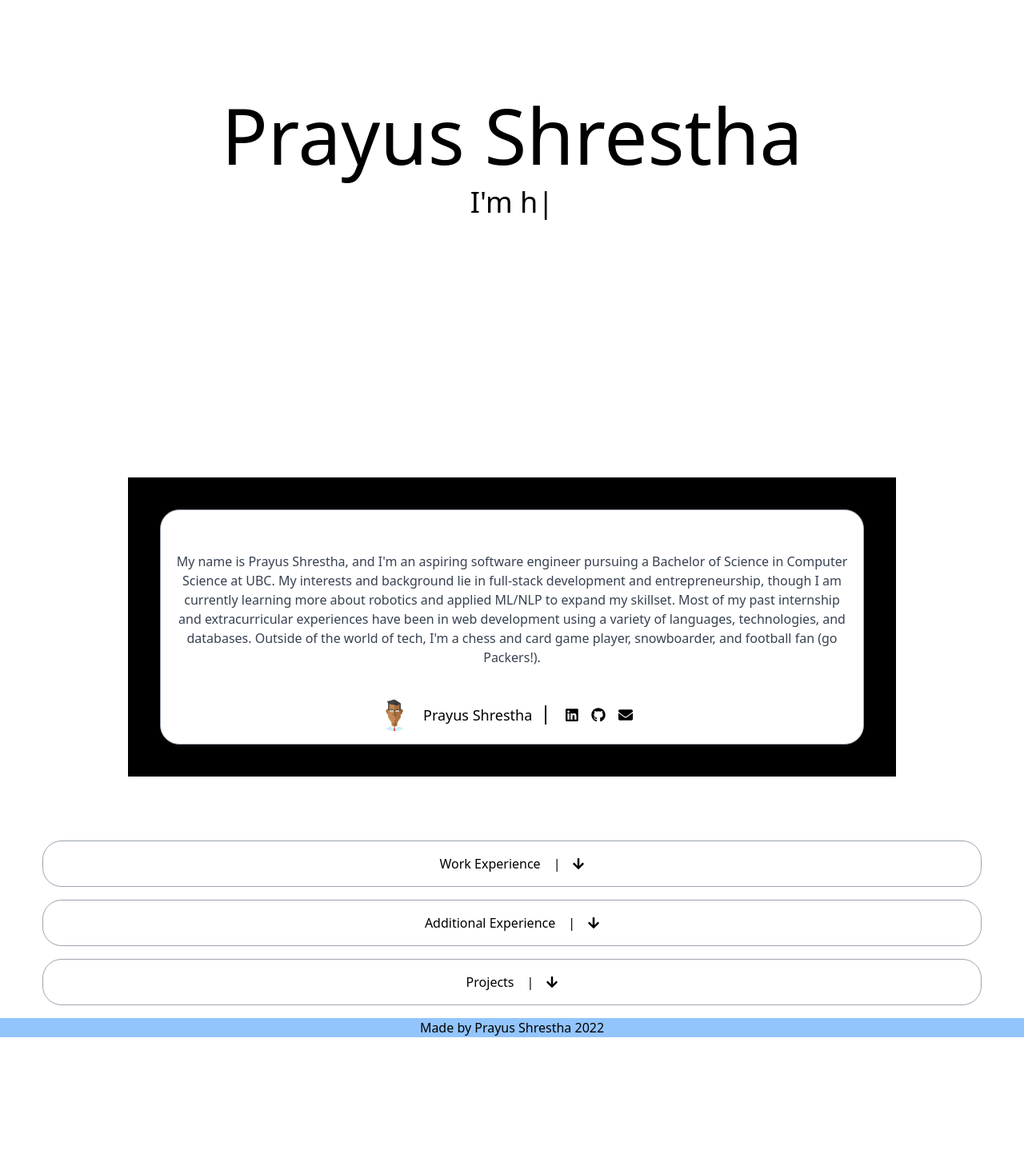
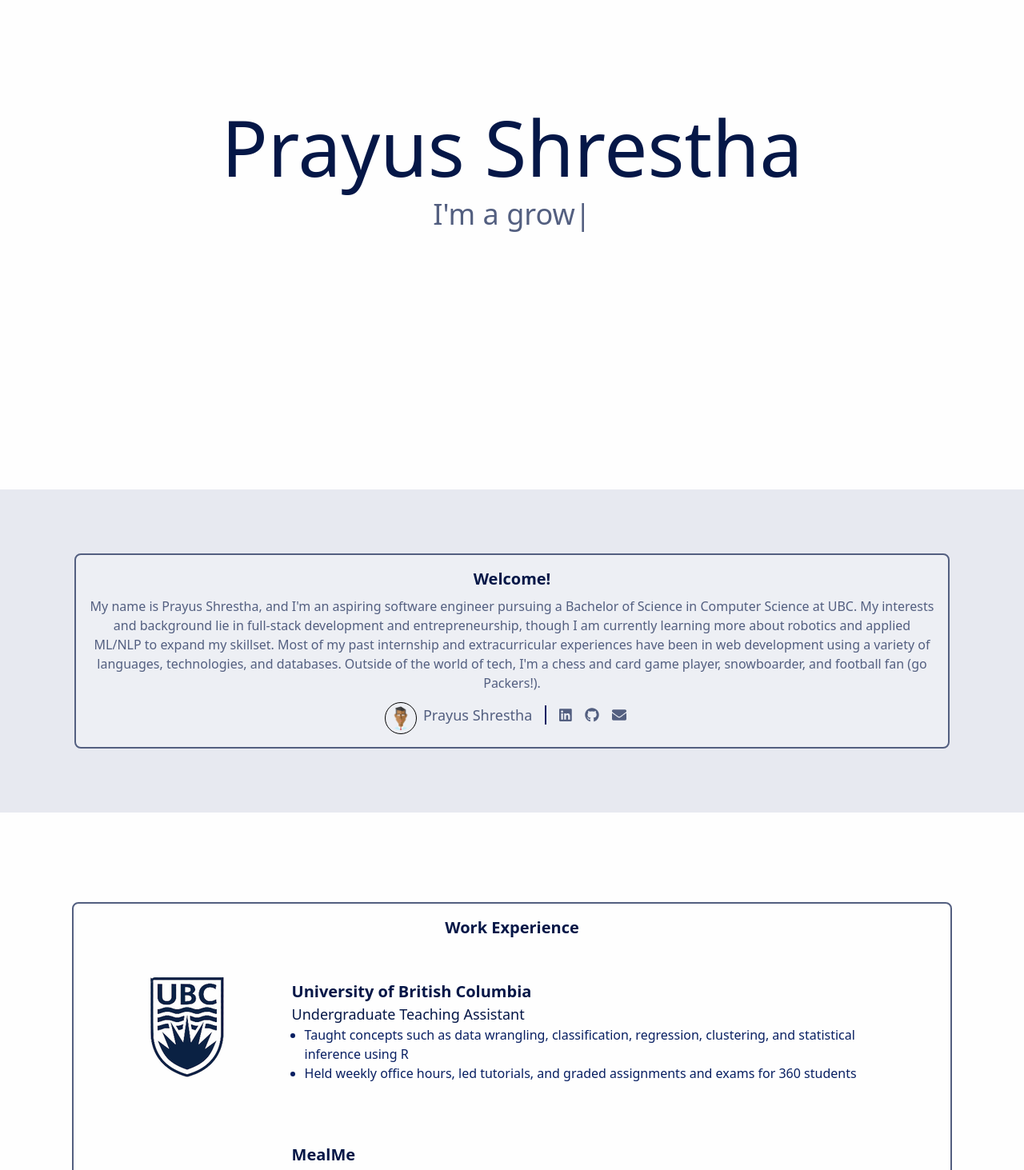
Before and after one commit to PrayusShrestha/personal-website, a React (Create React App) app: page / in a window 1280 px wide. Shown: the part 260-1723 px from the top of the page at 80% size. Before the commit the page ends 1557 px from the top, so only its background shows below. Built offline with nearby package versions, Linux system fonts and the light colour scheme.

Commit message:
new layout (incomplete). Todo: finish project components and clean up css

```diff
--- a/src/App.css
+++ b/src/App.css
@@ -4,10 +4,8 @@
 
 
 @layer components {
-    .resume-section {
-      @apply m-20
-    }
+
     .resume-heading {
-      @apply w-11/12 mb-4 m-auto border border-gray-400 bg-white rounded-3xl p-4 flex-col justify-between leading-normal
+      @apply w-11/12 mb-4 m-auto border-2 border-gray-400 bg-white rounded-lg p-4 flex-col justify-between leading-normal
     }
   }
--- a/src/components/About.js
+++ b/src/components/About.js
@@ -7,22 +7,22 @@ import { FontAwesomeIcon } from '@fortawesome/react-fontawesome';
 function About() {
 
     return (
-            <div class="flex p-10 w-3/4 m-auto mb-20 text-center bg-black">
-                <div class="border border-gray-400 bg-white rounded-3xl p-4 flex flex-col justify-between leading-normal">
-                    <div class="mb-8">
-                        <div class="text-white font-bold text-xl mb-2">Welcome!</div>
-                        <p class="text-gray-700 text-base">
+            <div class="flex p-10 w-11/12 my-10 m-auto text-center bg-glitter">
+                <div class="border-2 border-payne_grey bg-light-glitter rounded-lg p-4 flex flex-col hover:border-oxford_blue hover:shadow-lg">
+                    <div class="">
+                        <div class="font-extrabold text-xl mb-2 text-oxford_blue">Welcome!</div>
+                        <p class="text-base text-payne_grey font-light">
                             {json.personal.about}
                         </p>
                     </div>
-                    <div class="flex items-center m-auto mt-2">
-                        <img class="w-10 h-10 rounded-full mr-4" src={headshot} alt="Avatar of Prayus"></img>
-                        <div class="text-sm">
-                            <ul className="m-0 p-0 list-none text-lg">
-                                <li className="inline pr-4 border-r-2 mr-6 border-black ">
+                    <div class="flex items-center m-auto mt-1">
+                        <img class="w-10 h-10 p-1 border border-black rounded-full mr-2 mt-2" src={headshot} alt="Avatar of Prayus"></img>
+                        <div class="text-sm text-payne_grey">
+                            <ul className="list-none text-lg">
+                                <li className="inline pr-4 border-r-2 mr-4 border-royal_blue font-extralight">
                                     Prayus Shrestha
                                 </li>
-                                <li className="inline block pr-4">
+                                <li className="inline block pr-4 hover:bold">
                                     <a target="_blank" href={json.personal.linkedin_url}>
                                         <FontAwesomeIcon icon={faLinkedin}></FontAwesomeIcon>
                                     </a>
--- a/src/components/ExperienceList.js
+++ b/src/components/ExperienceList.js
@@ -16,39 +16,67 @@ function ExperienceList(props) {
     }
 
     return (
-        <div class="resume-heading">
-            <Disclosure>
-                <div onClick={handleClick}>
-                    <Disclosure.Button className="w-full m-auto">
-                        <h1 className="inline pr-4">
+        // <div class="resume-heading">
+        //     <Disclosure>
+        //         <div onClick={handleClick}>
+        //             <Disclosure.Button className="w-full m-auto">
+        //                 <div className="inline float-left">
+        //                     <FontAwesomeIcon icon={arrowDir == -1 ? faArrowDown : faArrowUp}></FontAwesomeIcon>
+        //                 </div>
+
+        //                 <h1 className="inline">
+        //                     {title}
+        //                 </h1>
+
+        //                 <div className="inline float-right">
+        //                     <FontAwesomeIcon icon={arrowDir == -1 ? faArrowDown : faArrowUp}></FontAwesomeIcon>
+        //                 </div>
+        //             </Disclosure.Button>
+        //         </div>
+        //         <Transition
+        //             enter="transition duration-200 ease-in"
+        //             enterFrom="transform scale-95 opacity-0"
+        //             enterTo="transform scale-100 opacity-100"
+        //             leave="transition duration-200 ease-out"
+        //             leaveFrom="transform scale-100 opacity-100"
+        //             leaveTo="transform scale-95 opacity-0"
+        //         >
+        //         <Disclosure.Panel className="text-black-500">
+        //             {experiences.map(experience => {
+        //                 return (
+        //                     <div class="resume-section">
+        //                         <ExperienceListItem data={experience} />
+        //                     </div>
+        //                 );
+        //             })}
+        //         </Disclosure.Panel>
+        //         </Transition>
+        //     </Disclosure>
+        // </div>
+
+        <div class="resume-heading my-10 border-payne_grey hover:border-oxford_blue hover:shadow-inner">
+                <div className="text-center">
+                        {/* <div className="inline float-left">
+                            <FontAwesomeIcon icon={arrowDir == -1 ? faArrowDown : faArrowUp}></FontAwesomeIcon>
+                        </div> */}
+
+                        <h1 className="inline mx-auto font-extrabold text-xl text-oxford_blue">
                             {title}
                         </h1>
-                        |
-                        <div className="inline pl-4">
+
+                        {/* <div className="inline float-right">
                             <FontAwesomeIcon icon={arrowDir == -1 ? faArrowDown : faArrowUp}></FontAwesomeIcon>
-                        </div>
-                    </Disclosure.Button>
+                        </div> */}
                 </div>
-                <Transition
-                    enter="transition duration-200 ease-in"
-                    enterFrom="transform scale-95 opacity-0"
-                    enterTo="transform scale-100 opacity-100"
-                    leave="transition duration-200 ease-out"
-                    leaveFrom="transform scale-100 opacity-100"
-                    leaveTo="transform scale-95 opacity-0"
-                >
-                <Disclosure.Panel className="text-black-500">
                     {experiences.map(experience => {
                         return (
-                            <div class="resume-section">
+                            <div class="">
                                 <ExperienceListItem data={experience} />
                             </div>
                         );
                     })}
-                </Disclosure.Panel>
-                </Transition>
-            </Disclosure>
         </div>
+
         // <div class="border m-4 relative">
         //         <div onClick={handleClick}>
         //                 <h1 className="inline pr-4">
--- a/src/components/ExperienceListItem.js
+++ b/src/components/ExperienceListItem.js
@@ -24,20 +24,24 @@ function ExperienceListItem(props) {
 
   return (
       <>
-        <div class="flex flex-col justify-center h-1/3 m-4">
+        <div className="flex flex-col justify-center h-1/3 m-4 relative">
           <div
-            class="relative w-5/6 flex md:flex-row space-x-5 space-y-3 space-y-0 rounded-xl shadow-lg p-3 mx-auto border border-black bg-white relative">
-            <div class="w-full w-1/4 bg-white grid place-items-center text-xs">
-              <img src={logo_route} alt="Company Logo"/>
+            class="w-full flex flex-row space-x-5 space-y-3 rounded-lg hover:shadow-lg p-3 mx-auto bg-white">
+            <div className="w-1/4 grid place-items-center">
+              <a href={link} target="_blank">
+                <img src={logo_route} alt="Company Logo"/>
+              </a>
             </div>
-            <div class="w-full bg-white flex-col p-3 inline">
-              <div class="font-black text-gray-800 text-lg">
-                <div>
+            <div className="w-full flex-col p-3 inline">
+              <div className="text-oxford_blue">
+                <div className="font-black  text-xl">
                   {company}
                 </div>
-                <div>{title}</div>
+                <div className="text-lg">
+                  {title}
+                </div>
               </div>
-              <p class="md:text-lg text-gray-500 text-base">
+              <p className="text-royal_blue font-light">
                 <ul className="list-disc">
                   {bullets.map(bullet => {
                     return(
--- a/src/components/Header.js
+++ b/src/components/Header.js
@@ -13,9 +13,9 @@ const Header = forwardRef(({ workExperienceClick }, ref) => {
     const github_url = json["personal"]["github_url"];
     const email = json["personal"]["email"];
     return (
-        <nav className="sticky absolute top-0 width-full bg-blue-300 text-white px-6 py-4 shadow-xl">
+        <nav className="sticky absolute top-0 width-full bg-oxford_blue text-white px-6 py-6 drop-shadow-xl">
             <ul className="m-0 p-0 list-none">
-                <li className="inline pr-2 border-r-2 mr-6 text-white">
+                <li className="inline pr-2 border-r-2 border-glitter mr-6 text-white">
                     Prayus Shrestha
                 </li>
 
@@ -35,7 +35,6 @@ const Header = forwardRef(({ workExperienceClick }, ref) => {
                     </a>
                 </li>
             </ul>
-            <hr></hr>
         </nav>
     );
 
--- a/src/components/LandingPage.js
+++ b/src/components/LandingPage.js
@@ -22,11 +22,12 @@ function LandingPage() {
 
 
     return(
-        <>
+        <div className="bg-glitter">
+
             <Header/>
-            <div className="h-screen">
-                <div className="text-4xl text-center relative left-1/2 top-2/4 -translate-x-1/2 -translate-y-1/2">
-                    <h1 className="text-8xl pb-4">Prayus Shrestha</h1>
+            <div className="h-screen bg-white">
+                <div className="text-4xl text-center relative left-1/2 top-2/4 -translate-x-1/2 -translate-y-1/2 text-payne_grey">
+                    <h1 className="text-8xl pb-4 text-oxford_blue">Prayus Shrestha</h1>
                     <Typist onTypingDone={onTypingDone} avgTypingDelay={80} stdTypingDelay={0} key={idx}>
                         {`I'm` } {messages[idx % messages.length]}
                         <Typist.Backspace count={messages[idx % messages.length].length} delay={2000}/>
@@ -34,14 +35,13 @@ function LandingPage() {
                 </div>
             </div>
             <About />
-            <div className="mt-4 mb-4">
-                <ExperienceList type="Work Experience"/>
-                <ExperienceList type="Additional Experience"/>
-                <ProjectList />
-
+            <div className="bg-white my-10 py-8">
+                <div className="pb-5 p-10"><ExperienceList type="Work Experience"/></div>
+                <div className="bg-glitter pt-5 pb-5 p-10"><ExperienceList type="Additional Experience"/> </div>
+                <div className="pt-5 pb-5 p-10"><ProjectList /></div>
             </div>
             <Footer />
-        </>
+        </div>
     )
 }
 
--- a/src/components/ProjectList.js
+++ b/src/components/ProjectList.js
@@ -10,42 +10,23 @@ function ProjectList() {
     const projects = json.projects;
     const [arrowDir, setArrowDir] = useState(-1);
 
-    const handleClick = () => {
-        setArrowDir(arrowDir * -1);
-    }
     return (
-        <div class="resume-heading">
-            <Disclosure>
-                <div onClick={handleClick}>
-                    <Disclosure.Button className="w-full m-auto">
-                        <h1 className="inline pr-4">
-                            Projects
-                        </h1>
-                        |
-                        <div className="inline pl-4">
-                            <FontAwesomeIcon icon={arrowDir == -1 ? faArrowDown : faArrowUp}></FontAwesomeIcon>
-                        </div>
-                    </Disclosure.Button>
+        <div class="resume-heading my-10 border-payne_grey hover:border-oxford_blue hover:shadow-inner">
+                <div className="inline mx-auto font-extrabold text-xl text-center text-oxford_blue">
+                    <h1 className="">
+                        Projects
+                    </h1>
                 </div>
-                <Transition
-                    enter="transition duration-200 ease-in"
-                    enterFrom="transform scale-95 opacity-0"
-                    enterTo="transform scale-100 opacity-100"
-                    leave="transition duration-200 ease-out"
-                    leaveFrom="transform scale-100 opacity-100"
-                    leaveTo="transform scale-95 opacity-0"
-                >
-                <Disclosure.Panel className="text-gray-500">
+
+                <div className="">
                     {projects.map(project => {
                         return (
-                            <div class="resume-section">
+                            <div class="">
                                 <ProjectListItem data={project} />
                             </div>
                         );
                     })}
-                </Disclosure.Panel>
-                </Transition>
-            </Disclosure>
+                </div>
         </div>
 
     );
--- a/src/components/ProjectListItem.js
+++ b/src/components/ProjectListItem.js
@@ -2,21 +2,25 @@ import { faGithub } from '@fortawesome/free-brands-svg-icons';
 import { FontAwesomeIcon } from '@fortawesome/react-fontawesome';
 import { faArrowDown, faArrowUp, faCalendar } from '@fortawesome/free-solid-svg-icons';
 import { useState } from 'react';
-import { Disclosure } from '@headlessui/react';
 
 function ProjectListItem(props) {
-    const {name, github_url, description,start, end} = props.data;
+    const {
+      name,
+      github_url,
+      description,
+      logo,
+      completed,
+      tech_stack} = props.data;
     const [arrowDir, setArrowDir] = useState(-1);
 
-    const handleClick = () => {
-      setArrowDir(arrowDir * -1);
-    }
-
-
+    console.log(logo);
+    const logo_route = require("../data/logos/" + logo);
     return (
-        <div onClick={handleClick} className="border-2 p-2 hover:bg-zinc-300">
-          <Disclosure>
-            <Disclosure.Button className="py-2 w-full">
+        <div className="border-2 p-2 hover:bg-zinc-300">
+            <div className="py-2 w-full">
+              <div className="w-1/4 grid place-items-center">
+                  <img src={logo_route} alt="Company Logo"/>
+              </div>
                 <div className="inline float-left text-left">
                     {name}
                   <a className="pl-4" href={github_url} target="_blank" >
@@ -25,17 +29,15 @@ function ProjectListItem(props) {
                   <br></br>
 
                 </div>
-                <div className="inline float-center">
-                  <FontAwesomeIcon icon={arrowDir == -1 ? faArrowDown : faArrowUp}></FontAwesomeIcon>
+
+                <div className="inline float-right text-left">
+                  <FontAwesomeIcon icon={faCalendar}></FontAwesomeIcon>: {completed}
                 </div>
-                <div className="inline float-right text-left">
-                  <FontAwesomeIcon icon={faCalendar}></FontAwesomeIcon>: {start} - {end ? end : "Present"}
-                </div>
-            </Disclosure.Button>
-            <Disclosure.Panel className="text-gray-500">
+            </div>
+            <div className="text-gray-500">
                 {description}
-            </Disclosure.Panel>
-          </Disclosure>
+            </div>
+
         </div>
 
       );
--- a/tailwind.config.js
+++ b/tailwind.config.js
@@ -2,7 +2,20 @@ module.exports = {
   purge: ["./src/**/*.{js,jsx,ts,tsx}"],
   darkMode: "media",
   theme: {
-    extend: {},
+    extend: {
+      /**
+       * Colo(u)r scheme from: https://graphicmama.com/blog/website-color-schemes/
+       * */
+      colors: {
+        "white": "#fefefe",
+        "glitter": "#e7e9f0",
+        "light-glitter": "#EDEFF4",
+        "oxford_blue": "#051747",
+        "payne_grey": "#535f80",
+        "royal_blue": "#081F62"
+
+      },
+    },
   },
   variants: {
     extend: {},
```
